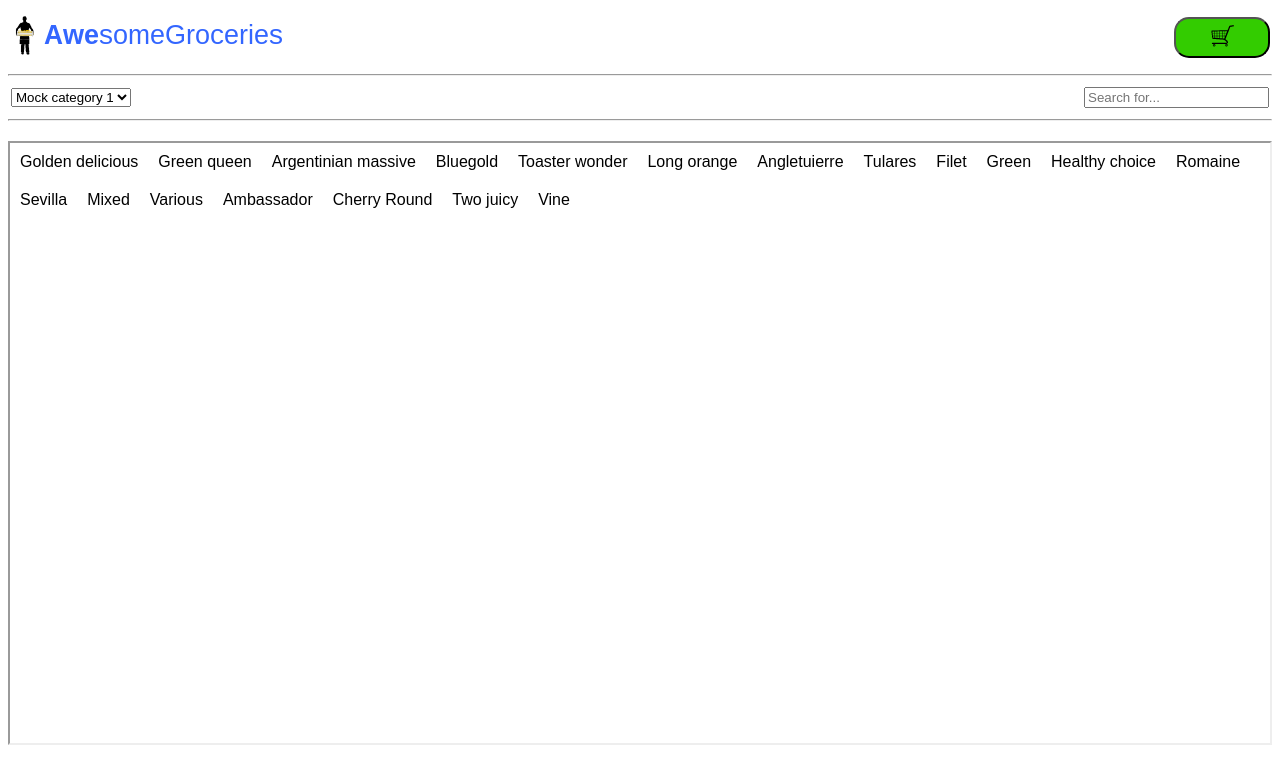
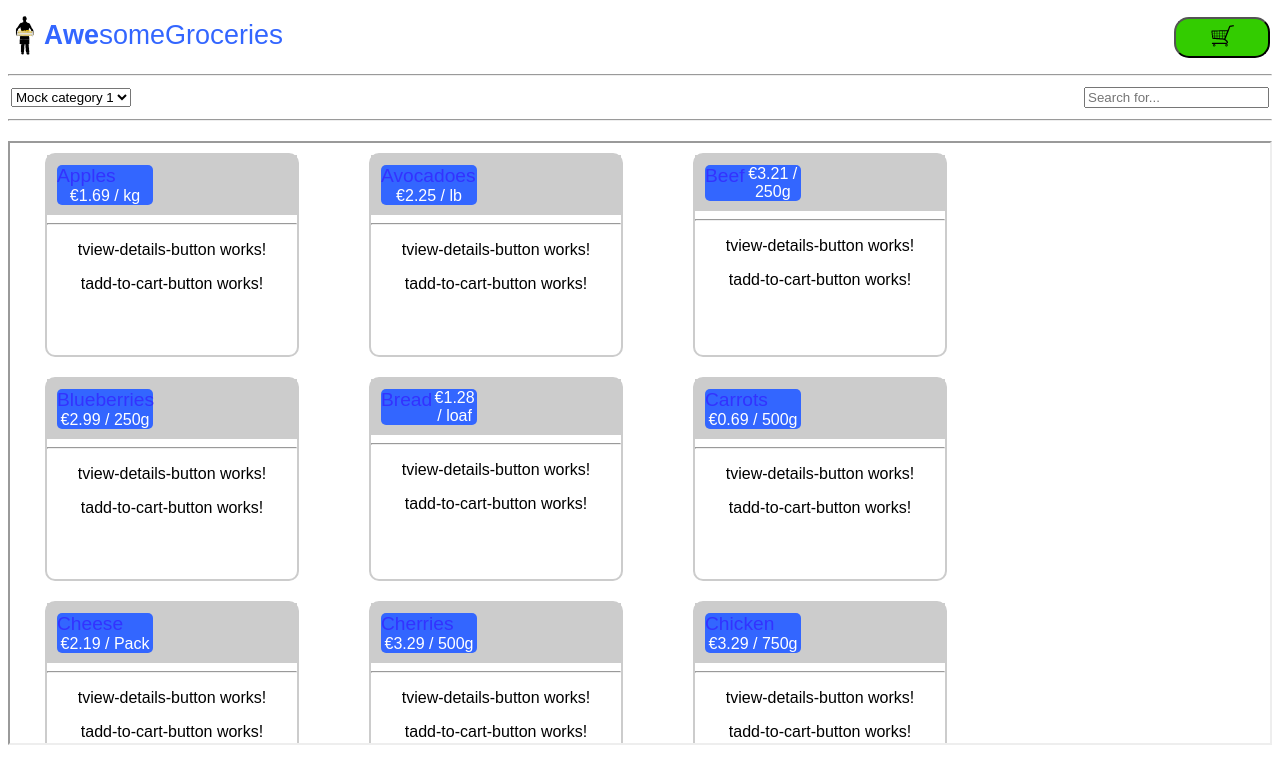
Before and after one commit to ustegrew/awesome-groceries_frontend, an Angular app: page /landing in a window 1280 px wide. Shown: the top 784 px of the page. Built offline with nearby package versions, Linux system fonts and the light colour scheme.

Commit message:
Implementing landing page UI

```diff
--- a/src/app/components/pages/tlanding/tlanding.component.html
+++ b/src/app/components/pages/tlanding/tlanding.component.html
@@ -1,4 +1,3 @@
-
 <!-- TODO: Migrate to div + css table layout. For now, table worx. -->
 <table id="table-00">
     <tr>
@@ -23,5 +22,7 @@
 </table>
 <hr/>
 <div id="flowpanel">
-    <div *ngFor="let article of store.getArticles()">{{article.fDetailName}}</div>
+    <div *ngFor="let article of store.getArticles()">
+        <app-tproduct-details-panel [article] = "article"></app-tproduct-details-panel>
+    </div>
 </div>
--- a/src/app/components/pages/tlanding/tlanding.component.ts
+++ b/src/app/components/pages/tlanding/tlanding.component.ts
@@ -4,7 +4,6 @@ import { TLogoComponent                   } from '../../widgets/tlogo/tlogo.comp
 import { TGoCartButtonComponent           } from '../../widgets/tgo-cart-button/tgo-cart-button.component';
 import { TCategoryBoxComponent            } from '../../widgets/tcategory-box/tcategory-box.component';
 import { TSearchComponent                 } from '../../widgets/tsearch/tsearch.component';
-import { TProductDetailsPanelComponent    } from '../../widgets/tproduct-details-panel/tproduct-details-panel.component';
 
 @Component({
   selector: 'app-tlanding',
@@ -15,7 +14,6 @@ export class TLandingComponent implements OnInit
 {
     constructor (public store: TProductStoreMockService)
     {
-
     }
 
     ngOnInit()
--- a/src/app/components/widgets/tproduct-details-panel/tproduct-details-panel.component.css
+++ b/src/app/components/widgets/tproduct-details-panel/tproduct-details-panel.component.css
@@ -0,0 +1,31 @@
+#root
+{
+    border:                 2px #cccccc solid;
+    border-radius:          10px;
+    height:                 200px;
+    width:                  250px;
+    margin-left:            25px;
+    margin-right:           25px;
+}
+
+#title
+{
+    background-color:       #cccccc;
+    padding:                10px;
+}
+
+#title-name
+{
+    font-size:              1.2em;
+    font-family:            sans-serif;
+    color:                  #3333ff;
+    float:                  left;
+}
+
+#title-price
+{
+    background-color:       #3366ff;
+    border-radius:          5px;
+    color:                  #ffffff;
+    width:                  6em;
+}
--- a/src/app/components/widgets/tproduct-details-panel/tproduct-details-panel.component.html
+++ b/src/app/components/widgets/tproduct-details-panel/tproduct-details-panel.component.html
@@ -1,3 +1,25 @@
-<p>
-  tproduct-details-panel works!
-</p>
+<div id="root">
+	<div id="title">
+	    <div id="title-name">{{article.fProductType}}</div>
+	    <div id="title-price">€{{article.fPrice}} / {{article.fPriceUnit}}</div>
+	</div>
+	<div id="photo">
+	</div>
+	<hr id="divider"/>
+	<div id="menu">
+		<div><app-tview-details-button></app-tview-details-button></div>
+	    <div><app-tadd-to-cart-button></app-tadd-to-cart-button></div>
+	</div>
+</div>
+
+<!--
+article.
+    fDetailName:    string;     // e.g. "Bluegold"
+    fID:            string;     // uid
+    fProductType:   string;     // e.g. "Blueberries"
+    fPrice:         string;     // money, money, money... must be funny...
+    fPriceUnit:     string;     // e.g. "per lb"
+    fOriginCountry: string;     // e.g. "USA"
+    fURLPhotoThumb: string;     // Thumbnail
+    fURLPhoto:      string;     // Large photo
+ -->
--- a/src/app/components/widgets/tproduct-photo-frame/tproduct-photo-frame.component.html
+++ b/src/app/components/widgets/tproduct-photo-frame/tproduct-photo-frame.component.html
@@ -1 +1 @@
-<div>product</div>
+<img src="{{urlPhoto}}"/>
```
Also changed, not shown: src/app/components/widgets/tproduct-details-panel/tproduct-details-panel.component.ts (+11 -6 lines), src/app/components/widgets/tproduct-photo-frame/tproduct-photo-frame.component.ts (+11 -6 lines).
